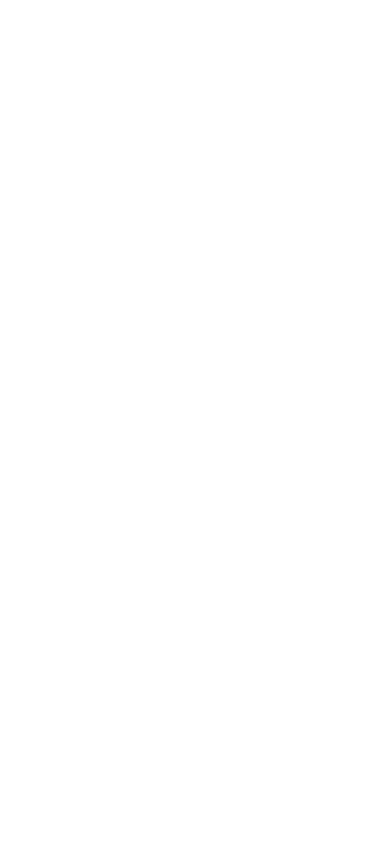
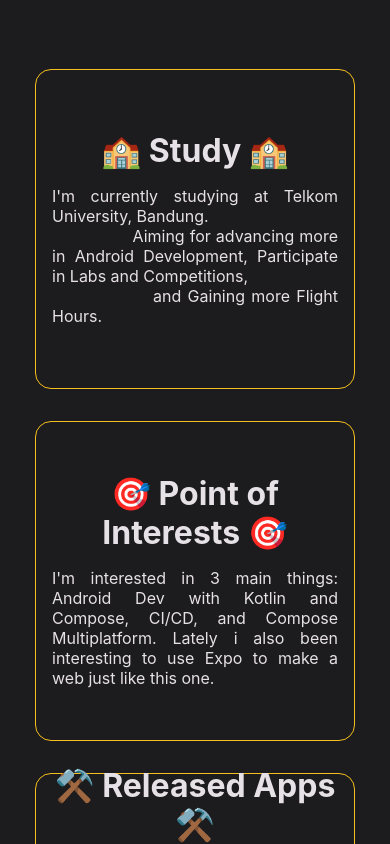
Before and after one commit to Sendiko/sendiko-porto-expo, a React Native app: screen / in a window 390 px wide. Shown: the part 940-1784 px from the top of the page. Before the commit the page ends 882 px from the top, so only its background shows below. Built offline with nearby package versions, Linux system fonts and the light colour scheme.

Commit message:
enc(add): info cards

```diff
--- a/ui/screens/LandingScreen.js
+++ b/ui/screens/LandingScreen.js
@@ -1,11 +1,29 @@
 import { View, Text, StyleSheet } from "react-native-web"
 import globalStyles from "../styles/globalstyles";
 import HeaderProfile from "../components/HeaderProfile";
+import InfoCard from "../components/InfoCard";
 
 const LandingScreen = () => {
     return(
         <View style={globalStyles.container}>
+        <View style={{padding: "6%"}}/>
             <HeaderProfile/>
+            <View style={globalStyles.infoCardContainer}>
+                <View style={{padding: "2rem"}}></View>
+                <InfoCard
+                title="🏫 Study 🏫"
+                content="I'm currently studying at Telkom University, Bandung.
+                Aiming for advancing more in Android Development, Participate in Labs and Competitions,
+                and Gaining more Flight Hours."/>
+                <InfoCard title="🎯 Point of Interests 🎯" content="I'm interested in 3 main things: Android Dev with Kotlin and Compose, CI/CD, and Compose Multiplatform. Lately i also been interesting to use Expo to make a web just like this one."/>
+                <InfoCard title="⚒️ Released Apps ⚒️" content="JustDoIt!, Todo list app that helps you manage your daily tasks and chores.
+                        Split The Bill, avoid chaos about splitting bills and saves your friendship.
+                        ternaQu, lets you provide the best food and treatment for your livestock.
+                        Compose TicTacToe, bored out of your mind? try play some tictactoe!, you can check them out on my Github!
+"/>
+                <InfoCard title="🛣️ How? 🛣️" content="All built with Kotlin, some were using XML some use Compose. Saves data locally with Room Database, use Retrofit to do Http requests, and of course i provide the Restful APIs, and i use MVVM and MVC that makes my project easily maintained and scaled."/>
+            </View>
+            <Text style={globalStyles.whiteText}>Sendiko@2023</Text>
         </View>
     )
 }
```
